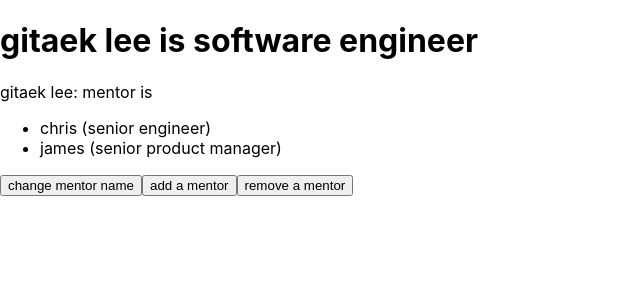
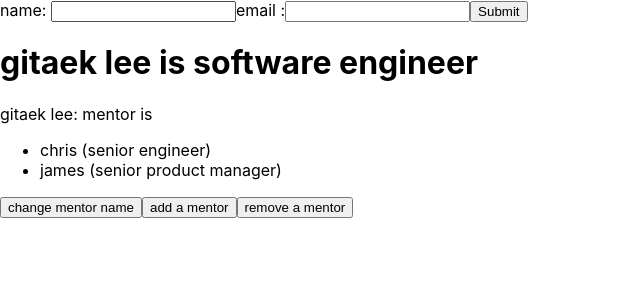
Before and after one commit to LeeGitaek/React_deepdive, a React (Create React App) app: page / in a window 1280 px wide. Shown: the top 300 px of the page, without its empty margins (0-640 px from the left). Built offline with nearby package versions, Linux system fonts and the light colour scheme.

Commit message:
add email, name input form, handler

```diff
--- /dev/null
+++ b/src/AppForm.jsx
@@ -0,0 +1,32 @@
+import React, { useState } from "react";
+
+export default function AppForm() {
+    const [name, setName] = useState('');
+    const [email, setEmail] = useState('');
+    const [form, setForm] = useState({name: '', email: ''});
+
+    const handleSubmit = (e) => {
+        e.preventDefault();
+        console.log(form);
+        //ex) {name: 'gitaeklee', email: 'gitaeklee96@gmail.com'}
+    };
+
+    const handleChange = (e) => {
+        const {name, value} = e.target;
+        setForm({ ...form, [name]: value });
+    };
+
+    return (
+        <form onSubmit={handleSubmit}>
+            <label htmlFor='name'>name: </label>
+            <input type='text' id='name' name='name' value={form.name}
+                onChange={handleChange}
+            />
+            <label htmlFor='email'>email :</label>
+            <input type='email' id='email' name='email' value={form.email}
+                onChange={handleChange}
+            />
+            <button>Submit</button>
+        </form>
+    );
+}
--- a/src/index.js
+++ b/src/index.js
@@ -5,10 +5,12 @@
 import reportWebVitals from './reportWebVitals';
 import AppXY from './AppXY';
 import AppMentor from './AppMentor';
+import AppForm from './AppForm';
 
 const root = ReactDOM.createRoot(document.getElementById('root'));
 root.render(
   <React.StrictMode>
+    <AppForm />
     <AppMentor />
   </React.StrictMode>
 );
```
